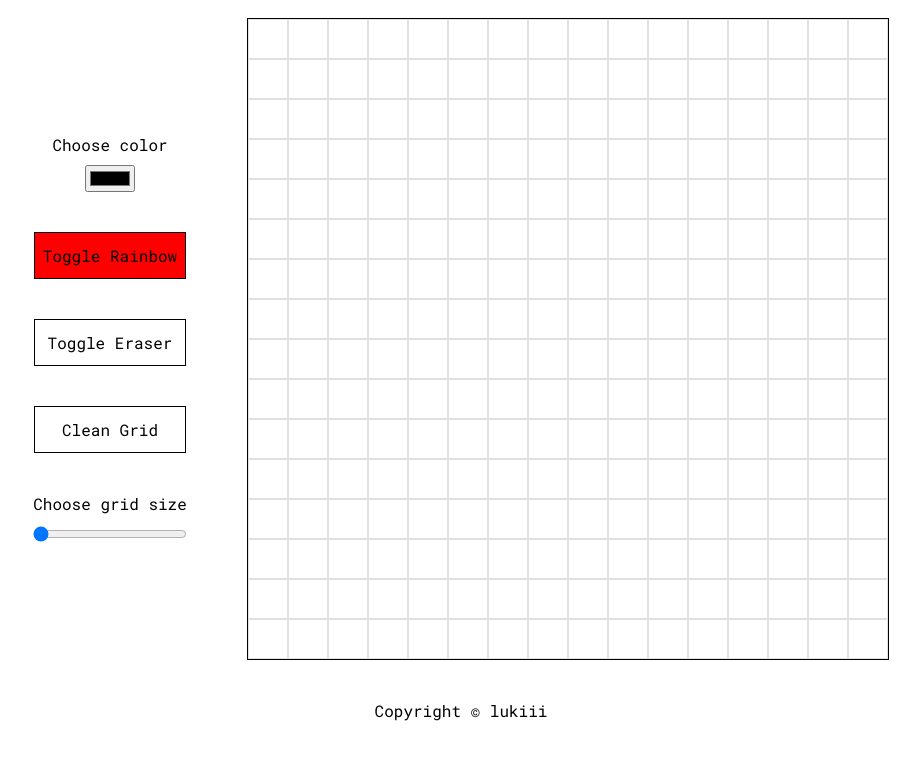
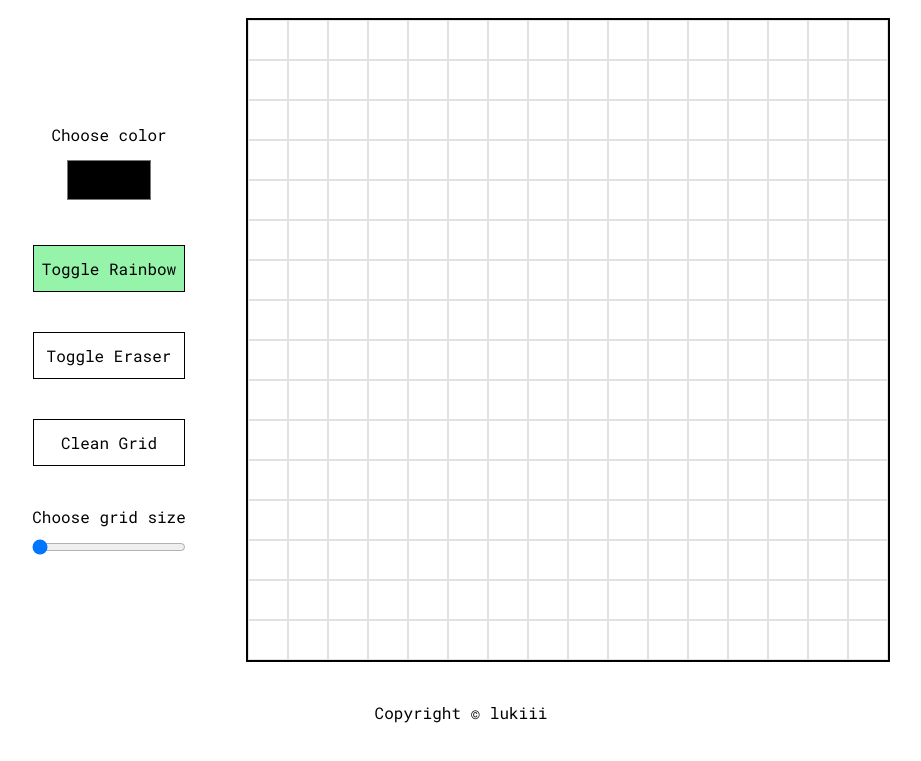
Before and after one commit to lukiiis/etch_a_sketch, a plain HTML site: page website/index.html in a window 1280 px wide. Both pictures are taken after a click on the element "Toggle Rainbow". Shown: the part 141-902 px from the top of the page, without its empty margins (179-1100 px from the left). Drawn offline with Linux system fonts and the light colour scheme.

Commit message:
modified:   website/script/script.js 	modified:   website/style/style.css

```diff
--- a/website/script/script.js
+++ b/website/script/script.js
@@ -94,7 +94,7 @@ function clearGrid(e){
 function changeColorToWhite(e){
     if(eraserClicked==false){
         eraserClicked=true;
-        e.target.setAttribute('style','background:red');
+        e.target.setAttribute('style','background:rgb(150, 244, 170)');
     }
     else{
         eraserClicked=false;
@@ -105,7 +105,7 @@ function changeColorToWhite(e){
 function changeColorToRainbow(e){
     if(rainbowClicked==false){
         rainbowClicked=true;
-        e.target.setAttribute('style','background:red');
+        e.target.setAttribute('style','background:rgb(150, 244, 170)');
     }
     else{
         rainbowClicked=false;
--- a/website/style/style.css
+++ b/website/style/style.css
@@ -48,6 +48,13 @@ body{
     gap:10px;
 }
 
+#colorPicker{
+    width:80%;
+    background-color: transparent;
+    border:none;
+    height:50px;
+}
+
 .slider{
     width:100%;
 }
@@ -74,7 +81,7 @@ body{
 .grid{
     width: 640px;
     height: 640px;
-    border:1px solid black;
+    border:2px solid black;
     display: flex;
     align-items: center;
     justify-content: center;
```
